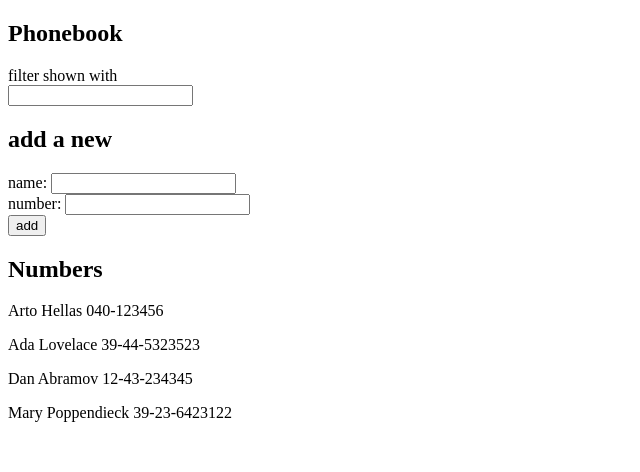
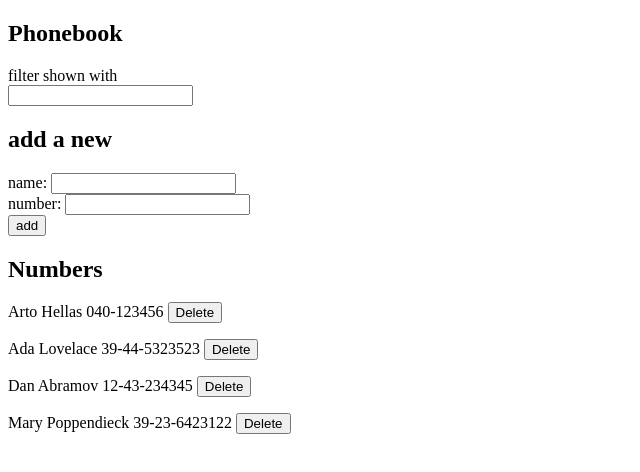
Before and after one commit to LOK-PLOK/Fullstack-exercises, a React (Vite) app in the folder part2/phonebook/: page / in a window 1280 px wide. Shown: the top 472 px of the page, without its empty margins (0-640 px from the left). Built offline with nearby package versions, Linux system fonts and the light colour scheme; data requests are answered from the project's data file.

Commit message:
part2.12-15* status: finished

```diff
--- a/part2/phonebook/db.json
+++ b/part2/phonebook/db.json
@@ -1,24 +1,24 @@
 {
-    "persons":[
+  "persons": [
     {
+      "id": "1",
       "name": "Arto Hellas",
-            "number": "040-123456",
-            "id": "1"
+      "number": "040-123456"
     },
     {
+      "id": "2",
       "name": "Ada Lovelace",
-            "number": "39-44-5323523",
-            "id": "2"
+      "number": "39-44-5323523"
     },
     {
+      "id": "3",
       "name": "Dan Abramov",
-            "number": "12-43-234345",
-            "id": "3"
+      "number": "12-43-234345"
     },
     {
+      "id": "4",
       "name": "Mary Poppendieck",
-            "number": "39-23-6423122",
-            "id": "4"
+      "number": "39-23-6423122"
     }
   ]
 }
--- a/part2/phonebook/src/App.jsx
+++ b/part2/phonebook/src/App.jsx
@@ -3,6 +3,7 @@ import PersonForm from './components/PersonForm'
 import Persons from './components/Persons'
 import Filter from './components/Filter'
 import axios from 'axios'
+import Services from './services/persons'
 
 const App = () => {
   const [persons, setPersons] = useState([])
@@ -12,8 +13,8 @@ const App = () => {
   const [searchResult,setSearchResult] = useState(persons)
 
   useEffect(() =>{
-    axios
-        .get('http://localhost:3001/persons')
+    Services
+        .read()
         .then(response =>{
           setPersons(response.data)
           setSearchResult(response.data)
@@ -33,13 +34,25 @@ const App = () => {
 
   const handleAddContact = (event) =>{
     event.preventDefault()
-    const lastID = persons.length
-    const nameObject = { name: newName , number: newNumber, id: lastID + 1}
+    const nameObject = { name: newName , number: newNumber,}
     let check = persons.find((person)=>person.name === nameObject.name)
+    const baseUrl = 'http://localhost:3001/persons'
     if(check){
-      alert(`${newName} is already added to phonebook`)
+      if(window.confirm(`${newName} is already added to phonebook, replace the old number with a new one?`)){
+        Services
+        .update(check.id, nameObject)
+        .then(response =>{
+          const updated = persons.map(person =>person.id !== check.id ? person : response.data)
+          setPersons(updated)
+          setSearchResult(updated)
+        })
+      }
     }else{
-      newSet(nameObject)
+      Services
+      .create(nameObject)
+      .then(response => {
+        newSet(response.data)
+      })
     }
     clearInputs()
   }
@@ -65,6 +78,18 @@ const App = () => {
     setSearch((event.target.value))
   }
 
+  const handleDelete = (personObj) =>{
+    const removed = persons.filter(person => person.id !== personObj.id)
+    if(window.confirm(`Delete ${personObj.name}`)){
+      Services
+      .deleter(personObj.id)
+      .then(response => {
+          setPersons(removed)
+          setSearchResult(removed)
+        })
+    }
+  }
+
 
   return (
     <div>
@@ -81,7 +106,7 @@ const App = () => {
         />
       <h2>Numbers</h2>
 
-      <Persons persons ={searchResult}/>
+      <Persons persons ={searchResult} handleDelete ={handleDelete}/>
     </div>
   )
 }
--- a/part2/phonebook/src/components/Person.jsx
+++ b/part2/phonebook/src/components/Person.jsx
@@ -1,6 +1,6 @@
-const Person = ({person}) =>{
+const Person = ({person, handleDelete}) =>{
     return(
-        <p>{person.name} {person.number}</p>
+        <p>{person.name} {person.number} <button onClick={()=>handleDelete(person)}>Delete</button></p>
     )
 }
 
--- a/part2/phonebook/src/components/Persons.jsx
+++ b/part2/phonebook/src/components/Persons.jsx
@@ -1,11 +1,11 @@
 import Person from './Person'
 
-const Persons = ({persons}) =>{
+const Persons = ({persons , handleDelete}) =>{
     return(
         persons.map((person) => {
             return (
                 <div key={person.id}>
-                    <Person person ={person}/>
+                    <Person person ={person} handleDelete = {handleDelete}/>
                 </div>
             )
         })
--- /dev/null
+++ b/part2/phonebook/src/services/persons.js
@@ -0,0 +1,18 @@
+import axios from 'axios'
+const baseUrl = 'http://localhost:3001/persons'
+
+const read = () =>{
+    return axios.get(baseUrl)
+}
+const create = newPerson =>{
+    return axios.post(baseUrl,newPerson)
+}
+const update = (id, nameObject) =>{
+    return axios.put(`${baseUrl}/${id}`, nameObject)
+}
+
+const deleter = (id) =>{
+    return axios.delete(`${baseUrl}/${id}`)
+}
+
+export default {read, create, update, deleter}
```
Lines whose indentation alone changed are shown as unchanged.
